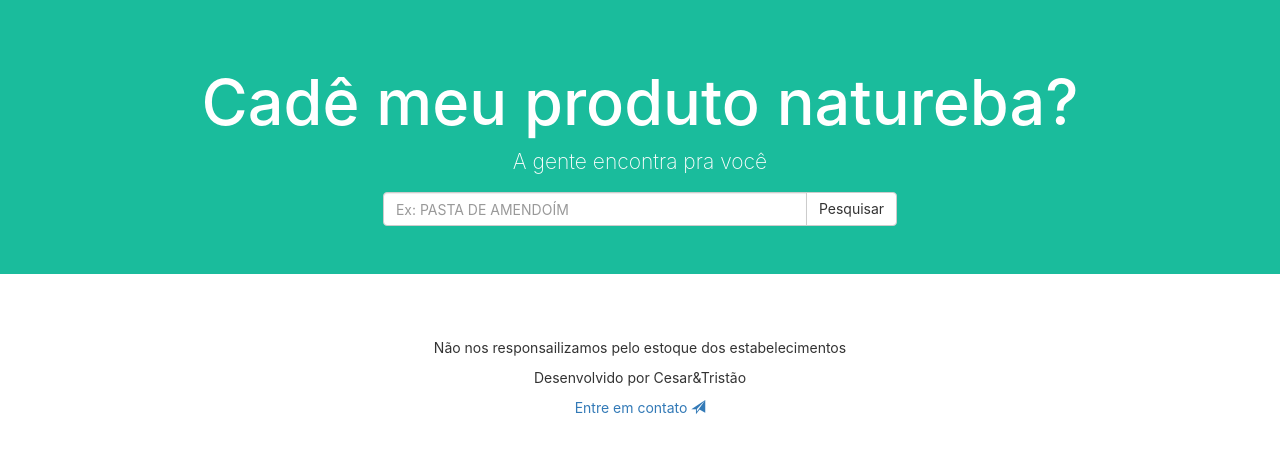
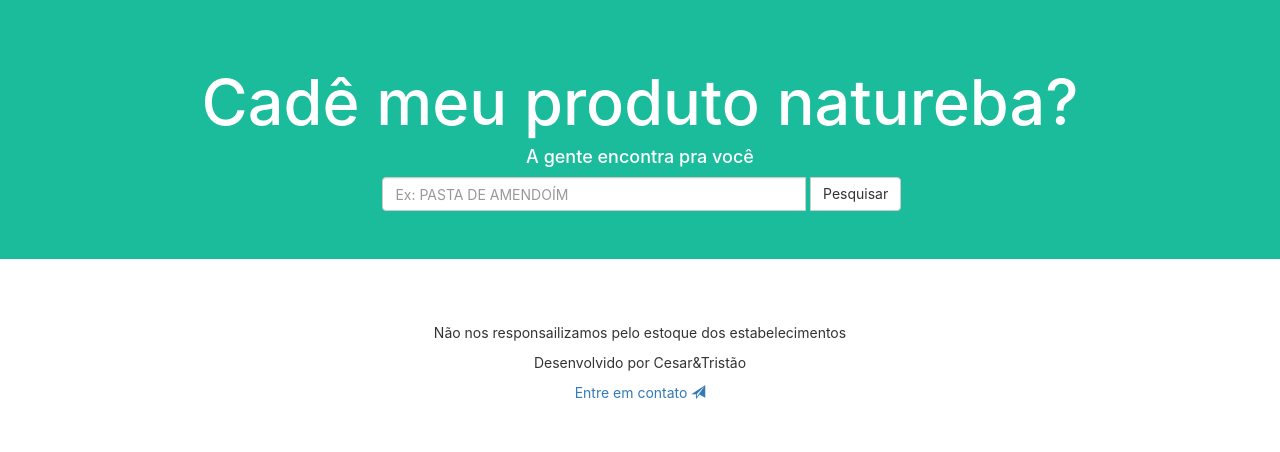
Before and after one commit to matheustristao/radarnaturebaclient, a React (Create React App) app in the folder client/: page / in a window 1280 px wide. Shown: the top 452 px of the page. Built offline with nearby package versions, Linux system fonts and the light colour scheme.

Commit message:
Final v1 - padding button

```diff
--- a/client/src/App.js
+++ b/client/src/App.js
@@ -30,9 +30,11 @@ class App extends React.Component {
         return 'Não informado';
     }
   }
-  dePara(param){
-    switch(param){
+  dePara(param) {
+    switch (param) {
       case undefined:
+        return 'Não informado';
+      case '':
         return 'Não informado';
       default:
         return param;
@@ -71,7 +73,7 @@ class App extends React.Component {
             produto: result
           });
           let arrayIdLojas = [],
-              concatLojas;
+            concatLojas;
 
           for (let k = 0; k < this.state.produto.lojas.length; k++) {
             let objectLoja = this.state.produto.lojas[k];
@@ -95,7 +97,7 @@ class App extends React.Component {
             .then(
               (result) => {
                 console.log(result);
-                for(let l=0;l<result.length;l++){
+                for (let l = 0; l < result.length; l++) {
                   result[l].enderecosVirtuais.facebook = this.dePara(result[l].enderecosVirtuais.facebook);
                   result[l].enderecosVirtuais.website = this.dePara(result[l].enderecosVirtuais.website);
                   result[l].enderecosVirtuais.instagram = this.dePara(result[l].enderecosVirtuais.instagram);
@@ -123,7 +125,7 @@ class App extends React.Component {
 
         <div className="jumbotron text-center">
           <h1>Cadê meu produto natureba?</h1>
-          <p>A gente encontra pra você</p>
+          <h4>A gente encontra pra você</h4>
           <div className="form-inline formJumbo">
             <div className="input-group">
               <input id="inputProduto" className="form-control" size="40" type="text" value={this.state.inputproduto} onChange={this.handleChange} placeholder="Ex: PASTA DE AMENDOÍM" />
@@ -169,7 +171,7 @@ class App extends React.Component {
 
             <div id="resultDetailHeader" className="row headerDetail">
               <h4><strong>Nome:</strong> {this.state.produto.nomeProduto}</h4>
-              <h4><strong>Marca:</strong> {this.state.produto.marcaProduto}</h4>
+              <h4><strong>Marca:</strong> {this.dePara(this.state.produto.marcaProduto)}</h4>
               <h4><strong>Gluten Free?</strong> {this.deParaGluten(this.state.produto.glutenFree)}</h4>
             </div>
 
--- a/client/src/index.css
+++ b/client/src/index.css
@@ -12,9 +12,17 @@ code {
     monospace;
 }
 
+#btnPesquisarProduto{
+  margin-left: 4%;
+}
+
 .jumbotron {
   background-color: #1abc9c;
   color: #ffffff;
+}
+
+.btnProdutoDetail{
+  background-color: #ffffff;
 }
 
 .formJumbo{
```
Also changed, not shown: 1 other file (tests, documents, lock files or other folders).
